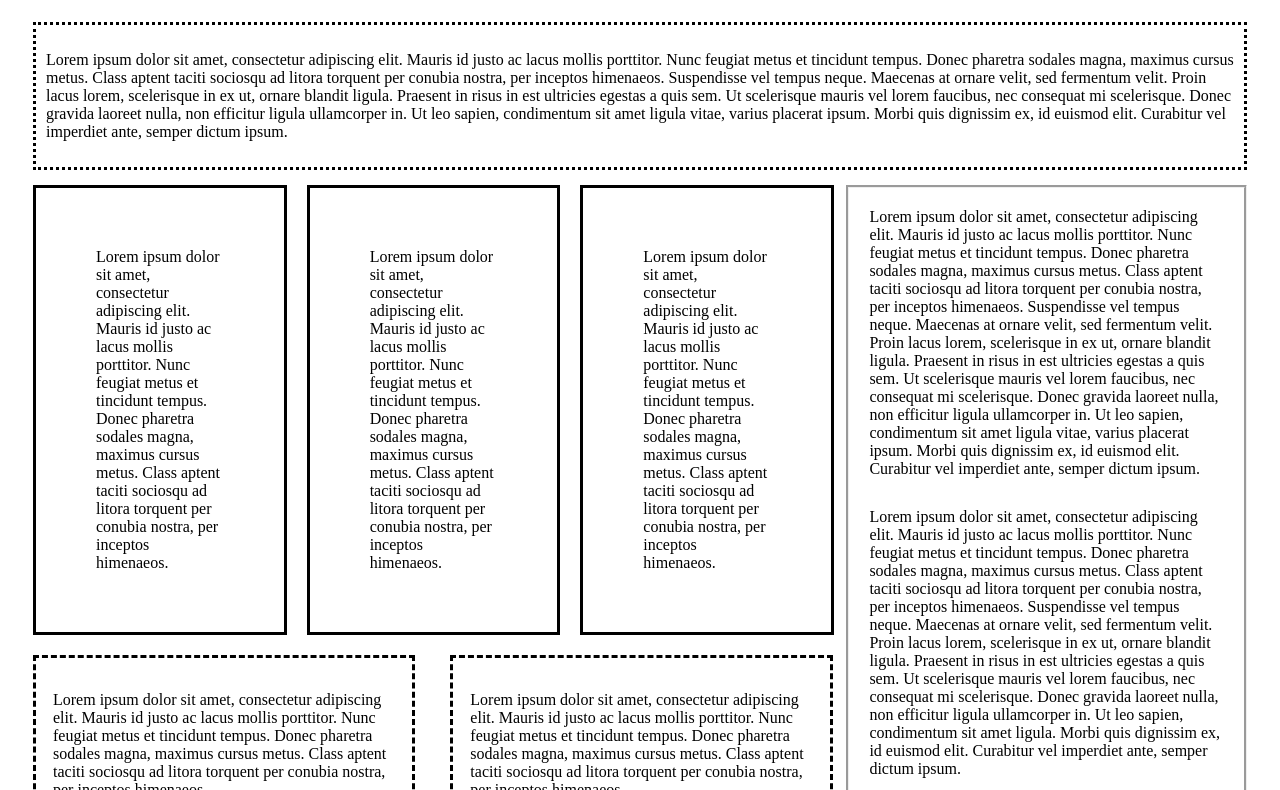
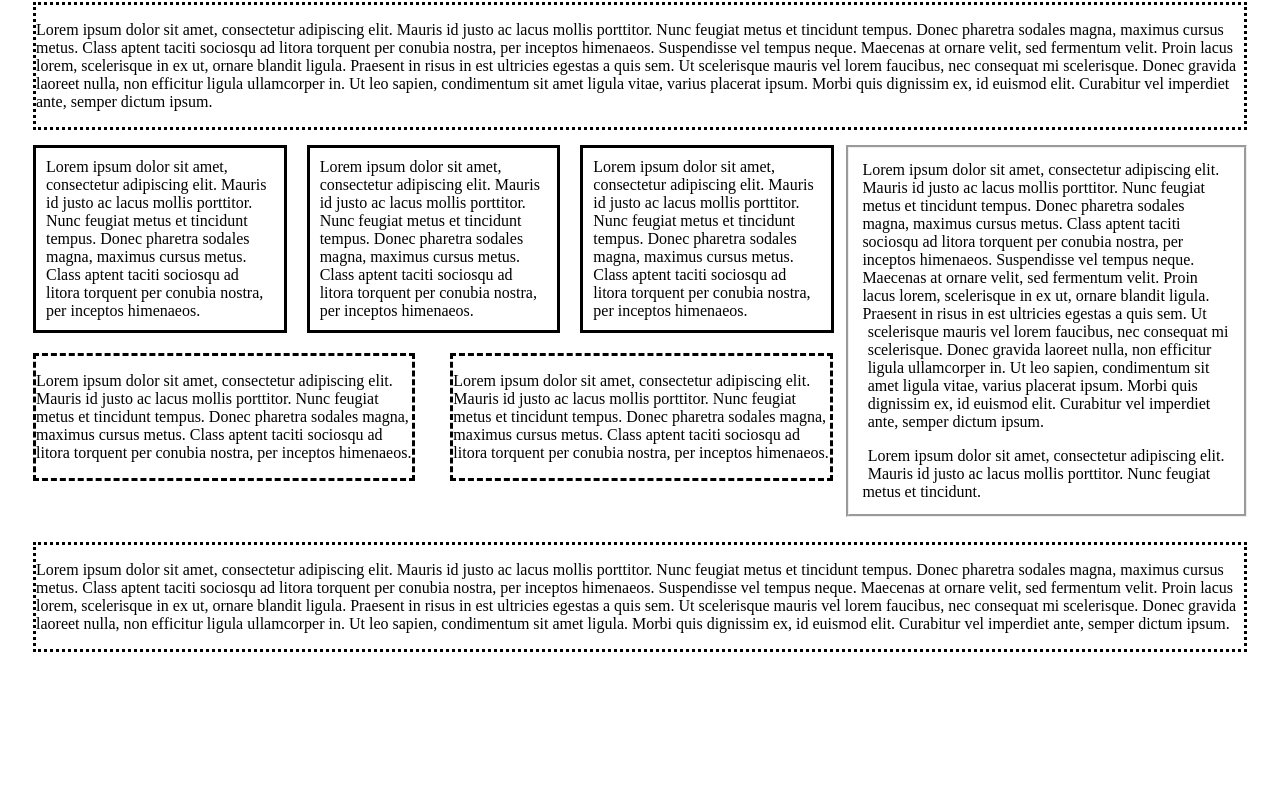
Before and after one commit to jean-maradiaga/test-layout, a plain HTML site: page index.html in a window 1280 px wide. Shown: the part 104-894 px from the top of the page. After the commit the page ends 800 px from the top, so only its background shows below. Drawn offline with Linux system fonts and the light colour scheme.

Commit message:
Improving responsive

```diff
--- a/index.html
+++ b/index.html
@@ -43,6 +43,7 @@
 
         </div>
 
+          <section>
             <div class="row">
               <p>Lorem ipsum dolor sit amet, consectetur adipiscing elit. Mauris id justo ac lacus mollis porttitor. Nunc feugiat metus et tincidunt tempus. Donec pharetra sodales magna, maximus cursus metus. Class aptent taciti sociosqu ad litora torquent per conubia nostra, per inceptos himenaeos.
               </p>
@@ -52,12 +53,13 @@
               <p>Lorem ipsum dolor sit amet, consectetur adipiscing elit. Mauris id justo ac lacus mollis porttitor. Nunc feugiat metus et tincidunt tempus. Donec pharetra sodales magna, maximus cursus metus. Class aptent taciti sociosqu ad litora torquent per conubia nostra, per inceptos himenaeos.
               </p>
             </div>
+        </section>
 
         <div class="right-rail">
           <div>
             <p>Lorem ipsum dolor sit amet, consectetur adipiscing elit. Mauris id justo ac lacus mollis porttitor. Nunc feugiat metus et tincidunt tempus. Donec pharetra sodales magna, maximus cursus metus. Class aptent taciti sociosqu ad litora torquent per conubia nostra, per inceptos himenaeos. Suspendisse vel tempus neque. Maecenas at ornare velit, sed fermentum velit. Proin lacus lorem, scelerisque in ex ut, ornare blandit ligula. Praesent in risus in est ultricies egestas a quis sem. Ut scelerisque mauris vel lorem faucibus, nec consequat mi scelerisque. Donec gravida laoreet nulla, non efficitur ligula ullamcorper in. Ut leo sapien, condimentum sit amet ligula vitae, varius placerat ipsum. Morbi quis dignissim ex, id euismod elit. Curabitur vel imperdiet ante, semper dictum ipsum.
             </p>
-            <p>Lorem ipsum dolor sit amet, consectetur adipiscing elit. Mauris id justo ac lacus mollis porttitor. Nunc feugiat metus et tincidunt tempus. Donec pharetra sodales magna, maximus cursus metus. Class aptent taciti sociosqu ad litora torquent per conubia nostra, per inceptos himenaeos. Suspendisse vel tempus neque. Maecenas at ornare velit, sed fermentum velit. Proin lacus lorem, scelerisque in ex ut, ornare blandit ligula. Praesent in risus in est ultricies egestas a quis sem. Ut scelerisque mauris vel lorem faucibus, nec consequat mi scelerisque. Donec gravida laoreet nulla, non efficitur ligula ullamcorper in. Ut leo sapien, condimentum sit amet ligula. Morbi quis dignissim ex, id euismod elit. Curabitur vel imperdiet ante, semper dictum ipsum.
+            <p>Lorem ipsum dolor sit amet, consectetur adipiscing elit. Mauris id justo ac lacus mollis porttitor. Nunc feugiat metus et tincidunt.
             </p>
           </div>
         </div>
--- a/style.css
+++ b/style.css
@@ -12,11 +12,11 @@ footer {
 }
 
 footer div{
-  border-style: dashed;
+  border-style: dotted;
 }
 
 footer p{
-  padding: 15px;
+  /*padding: 15px;*/
 }
 
 a {
@@ -24,10 +24,14 @@ a {
   color: teal;
 }
 
+p {
+  overflow-wrap: break-word;
+}
+
 .logo {
   overflow: hidden;
   border-style: dashed;
-  padding: 10px;
+  /*padding: 10px;*/
 }
 
 .logo img{
@@ -49,7 +53,7 @@ a {
 
 .content-slider{
   border-style: dotted;
-  padding: 10px;
+  /*padding: 10px;*/
 }
 
 .section{
@@ -77,7 +81,7 @@ a {
 
 .left-rail p {
   margin: 10px;
-  padding: 50px;
+  /*padding: 50px;*/
 }
 
 .right-rail {
@@ -91,7 +95,7 @@ a {
 
 .right-rail p {
   margin: 10px;
-  padding: 10px;
+  padding: 3px;
 }
 
 .row {
@@ -103,5 +107,5 @@ a {
 }
 
 .row p{
-  padding: 17px;
+  /*padding: 17px;*/
 }
```
Lines whose indentation alone changed are shown as unchanged.
